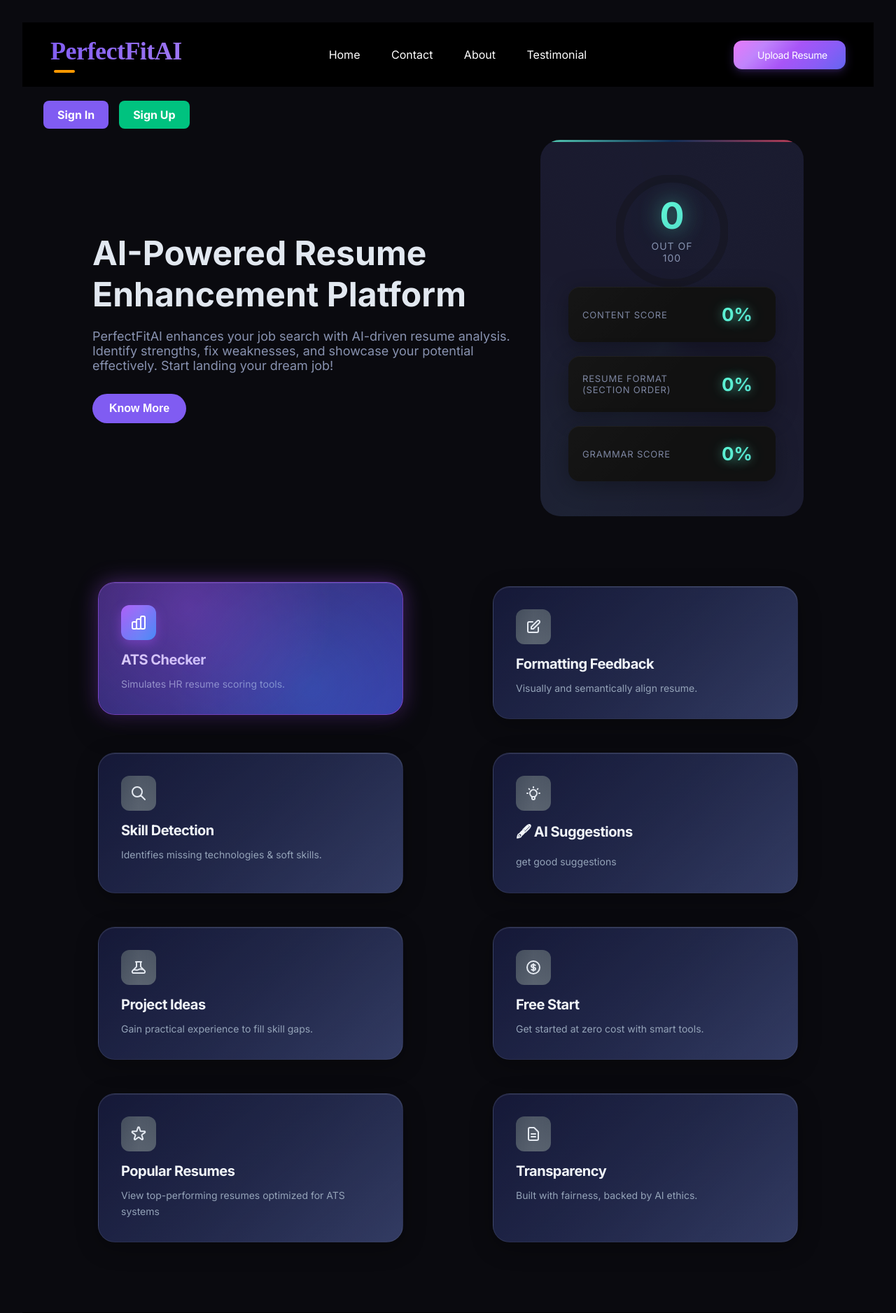
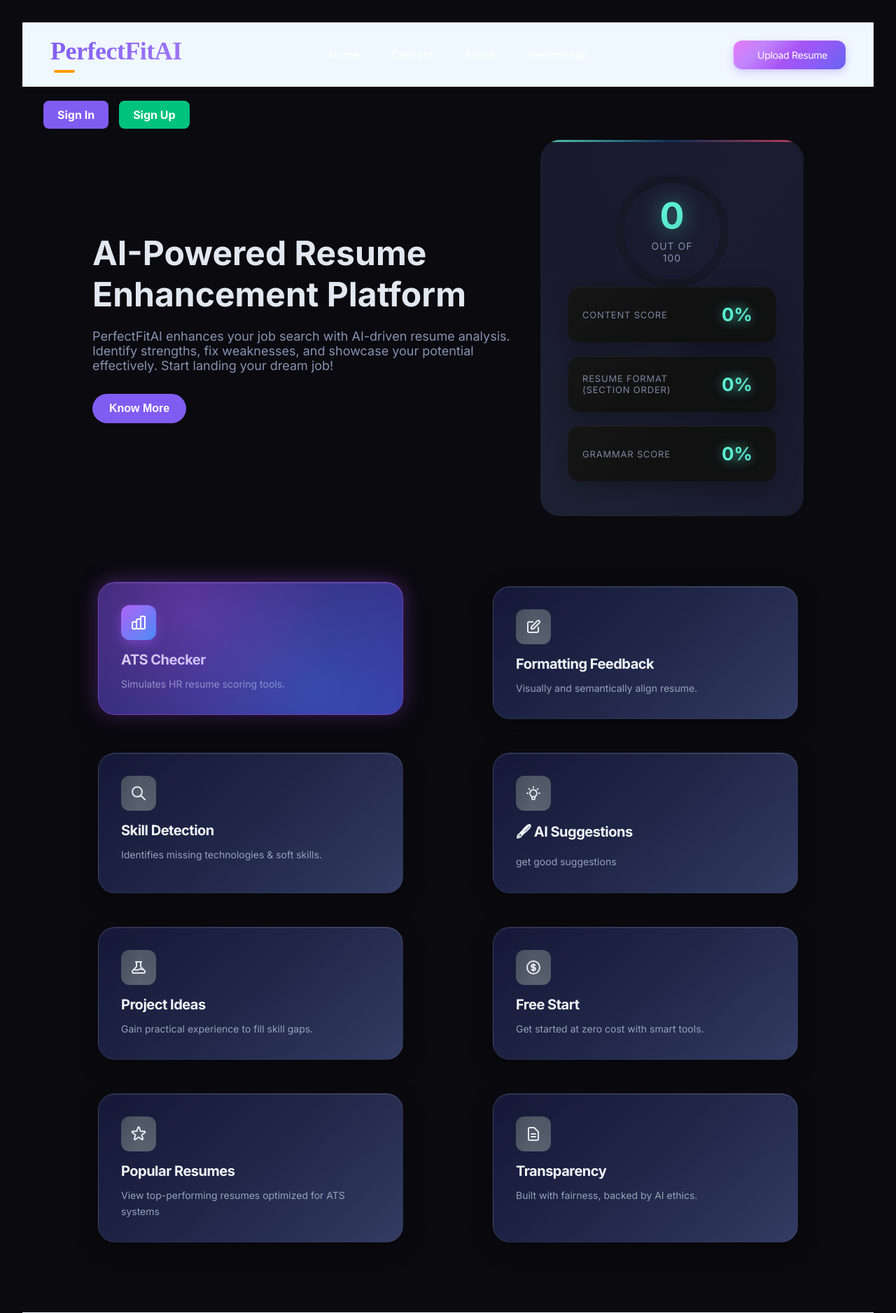
Before and after one commit to upendrajamana/PerfectFitAI, a Flask app: page / in a window 1280 px wide. Shown: the top 1877 px of the page at 70% size. Run offline with Flask 3, Linux system fonts and the light colour scheme.

Commit message:
Update index.html

```diff
--- a/templates/index.html
+++ b/templates/index.html
@@ -7,7 +7,7 @@
   <link href="https://fonts.googleapis.com/css2?family=Inter:wght@400;700&display=swap" rel="stylesheet">
   <style>
   :root {
-    --bg-color: #000;
+    --bg-color: #f0f8ff;
     --text-color: #fff;
     --secondary-color: #ccc;
     --feature-bg: #111;
```
